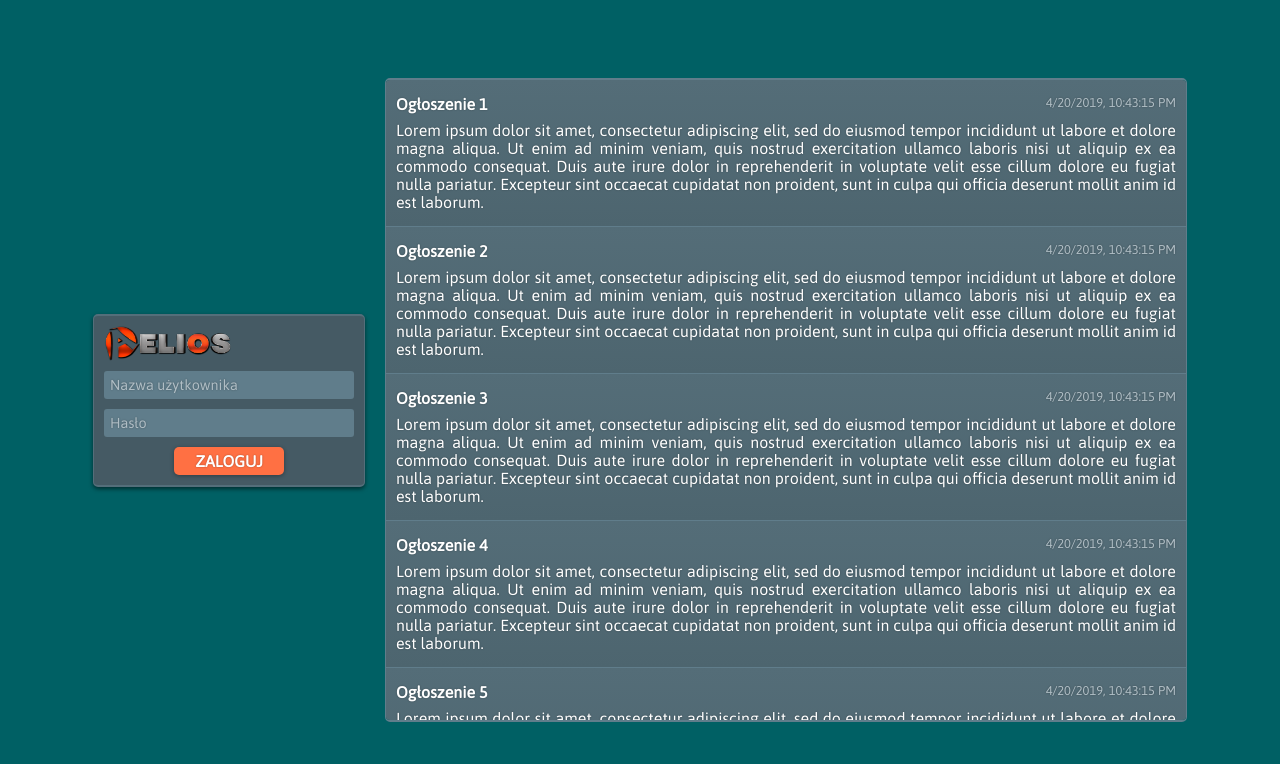
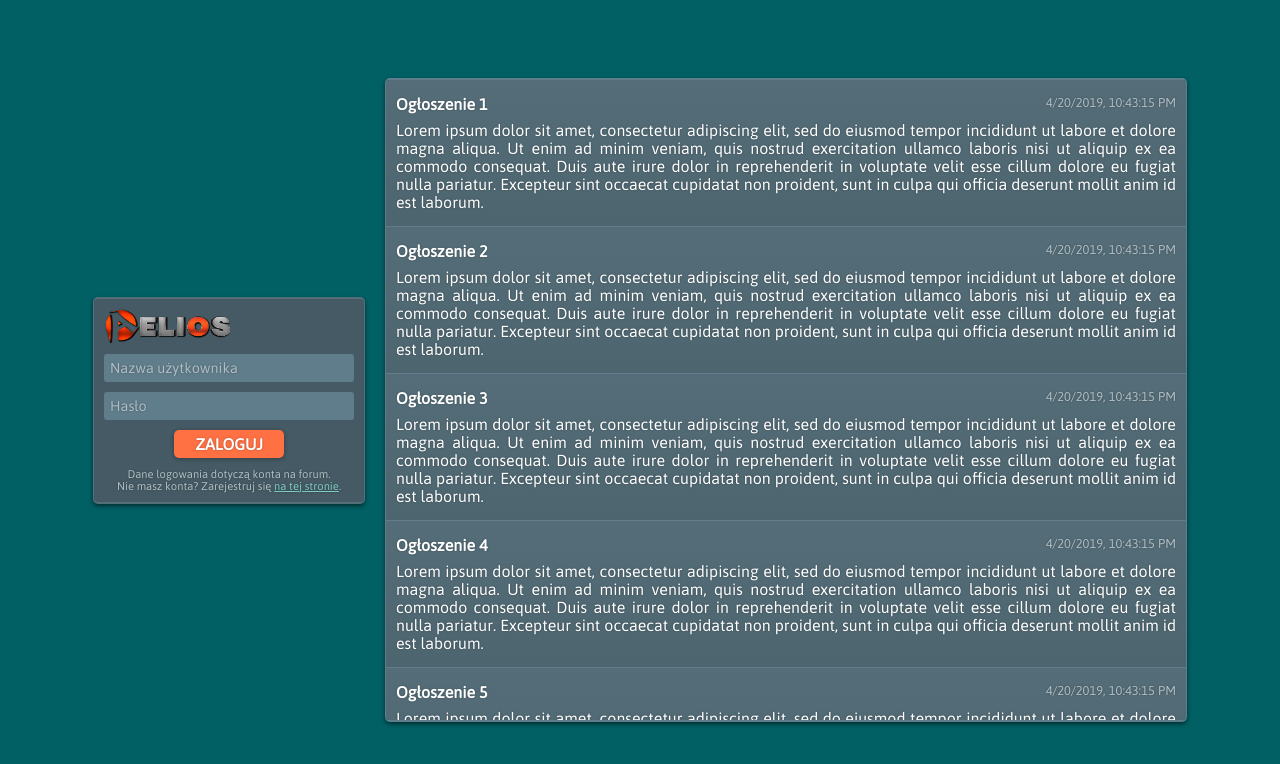
Before and after one commit to Aktyn/Aelios-login-panel, a React app: page / in a window 1280 px wide. Shown: the top 764 px of the page. Built offline with nearby package versions, Linux system fonts and the light colour scheme.

Commit message:
info message

```diff
--- a/src/components/login_view.tsx
+++ b/src/components/login_view.tsx
@@ -62,7 +62,7 @@ export default class LoginView extends React.Component<any, LoginState> {
 			alt.emit('skipped');//TODO - pass account nickname to different listener
 		}).catch(console.error);
 
-		console.log(nick, password);
+		//console.log(nick, password);
 	}
 
 	render() {
@@ -78,9 +78,13 @@ export default class LoginView extends React.Component<any, LoginState> {
 						this.login();
 				}} ref={el=>this.pass_input=el} />
 			</div>
-			<div className='error-msg'>{this.state.error_msg}</div>
+			<div className={this.state.error_msg && 'error-msg'}>{this.state.error_msg}</div>
 			<div>
 				<button onClick={this.login.bind(this)}>ZALOGUJ</button>
+			</div>
+			<div className='info'>
+				Dane logowania dotyczą konta na forum.<br/>
+				Nie masz konta? Zarejestruj się <a href='https://forum.aelios.pl/'>na tej stronie</a>.
 			</div>
 		</div>;
 	}
--- a/src/styles/login_view.scss
+++ b/src/styles/login_view.scss
@@ -1,8 +1,6 @@
 .login-view {
 	padding: 10px;
 	min-width: 250px;
-
-	box-shadow: 0px 2px 4px #0008;
 
 	& > h1 {
 		padding: 0px;
@@ -59,4 +57,15 @@
 			box-shadow: 0px 0px 2px #0005;
 		}
 	}
+
+	.info {
+		margin-top: 10px;
+		font-size: 0.7em;
+		color: #B0BEC5;
+
+		a {
+			color: #80CBC4;
+			// font-weight: bold;
+		}
+	}
 }
--- a/src/styles/main.scss
+++ b/src/styles/main.scss
@@ -74,6 +74,8 @@ button {
 	border: 1px solid $border-color;
 	border-top: 2px solid $border-color;
 	border-bottom: 2px solid $border-color;
+
+	box-shadow: 0px 2px 4px #0008;
 }
 
 /* width */
```
